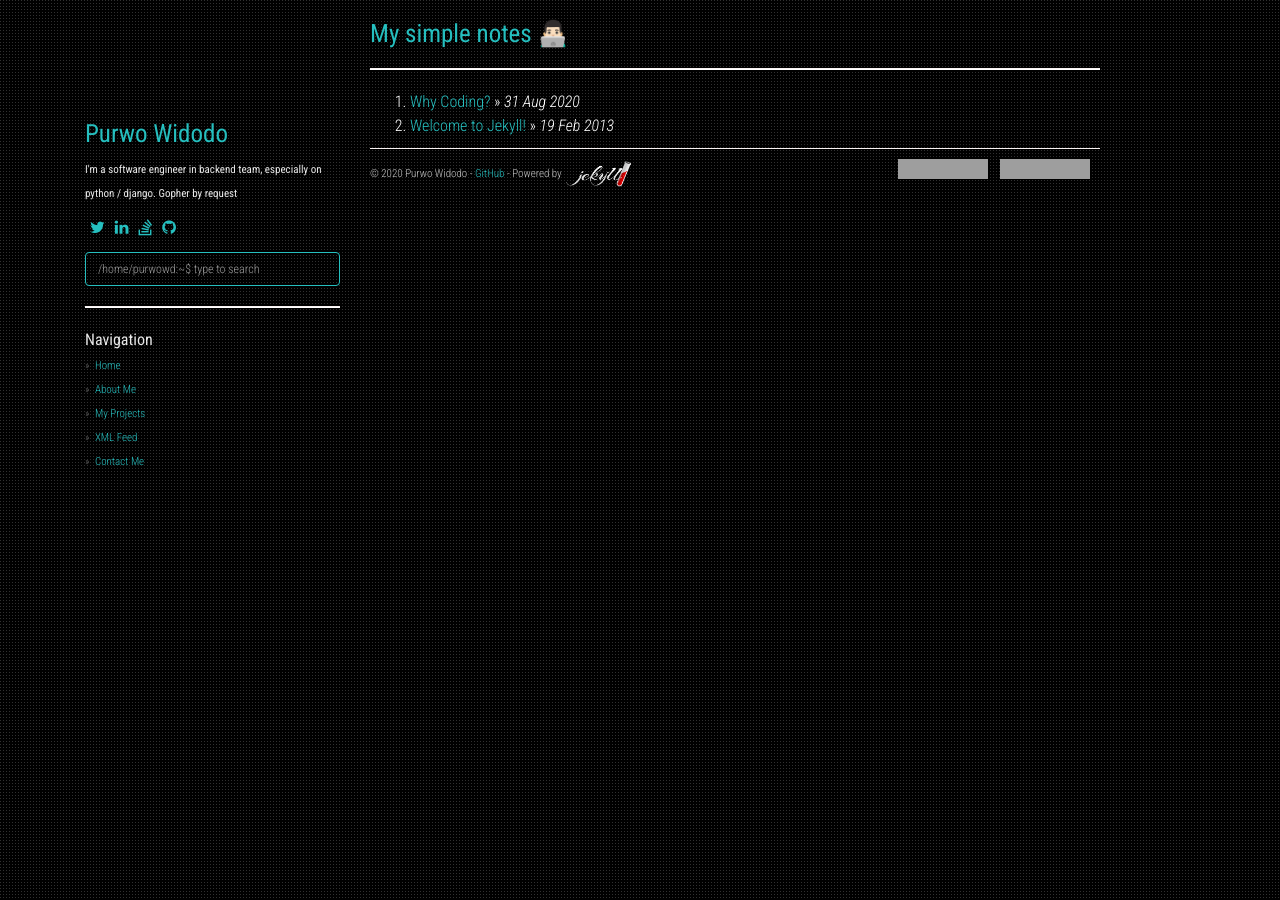
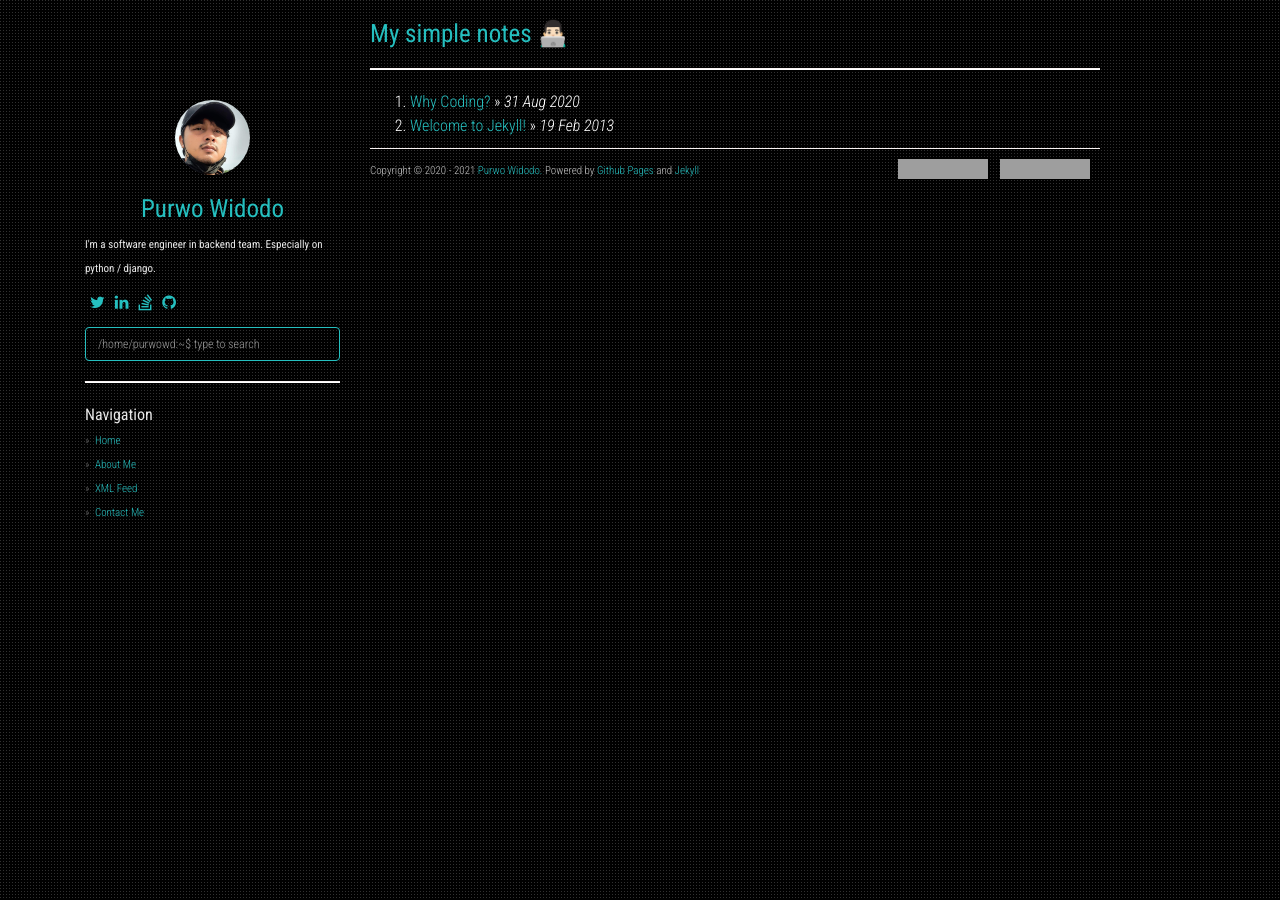
Before and after one commit to purwowd/purwowd.github.io, a Jekyll site: the page built from index.html, in a window 1280 px wide. Built offline with Jekyll 4.4.1, drawn with Linux system fonts in a browser that asks for light colours; nearby versions of some CDN libraries; the list of posts is cut into pages by our own code; grey boxes are pictures that could not be loaded.

Commit message:
Added avatar

```diff
--- a/_config.yml
+++ b/_config.yml
@@ -2,9 +2,10 @@ title: 'My simple notes 👨🏻‍💻'
 description: 'The simplest way to keep my personal notes'
 author: Purwo Widodo
 github: https://github.com/purwowd
-about: I'm a software engineer in backend team, especially on python / django. Gopher by request
+about: I'm a software engineer in backend team. Especially on python / django.
 disqus_shortname: purwowd
 google_analytics: UA-XXXXXXXX-Y
+avatar_url: /static/img/avatar.jpg
 
 enableTags: true
 tagarray: []
@@ -30,8 +31,8 @@ share:
 urls:
     - text: About Me
       url: /about/
-    - text: My Projects
-      url: /projects/
+    # - text: My Projects
+    #   url: /projects/
     - text: XML Feed
       url: /feed.xml
     - text: Contact Me
--- a/_layouts/default.html
+++ b/_layouts/default.html
@@ -44,6 +44,8 @@ layout: compress
 
     {% if page.image %}
       <meta content="{{ site.url }}/static/img/posts/{{ page.image }}" property="og:image">
+    {% else %}
+      <meta content="{{ site.url }}{{ site.avatar_url }}" property="og:image">
     {% endif %}
 
     {% if page.categories %}
@@ -113,7 +115,11 @@ layout: compress
     <div class="container">
       <div class="col-sm-3">
         <div class="fixed-condition">
-          <h1 class="author-name"><a href="/">{{ site.author }}</a></h1>
+          <!-- <h1 class="author-name"><a href="/">{{ site.author }}</a></h1> -->
+          <center>
+            <a href="/"><img class="profile-avatar" src="{{ site.avatar_url }}" height="75px" width="75px" /></a>
+            <h1 class="author-name">{{ site.author }}</h1>
+          </center>
           {% if site.about %}
             <div class="profile-about">
               {{ site.about }}
@@ -144,13 +150,11 @@ layout: compress
       <div class="col-sm-8 col-offset-1 main-layout">
         {{ content }}
         <footer>
-          &copy; 2020 Purwo Widodo
+          Copyright &copy; 2020 - <script type="text/javascript">var getYear = new Date;document.write(getYear.getFullYear());</script><a href="{{ site.github }}"> Purwo Widodo.</a> Powered by <a href="https://pages.github.com/">Github Pages</a> and <a href="https://jekyllrb.com/">Jekyll</a>
+          <!-- Build with <a href="https://jekyllrb.com/"><img src="/static/img/logo-2x.png" width="70" height="30"></a> -->
           <!-- {{ site.author }} -->
-          {% if site.github %}
-            - <a href="{{ site.github }}">{{ site.github }}</a> - Powered by <a href="https://github.com">
-                <img src="/static/img/logo-2x.png" width="70" height="30">
-            </a>
-          {% endif %}
+          <!-- {% if site.github %} -->
+          <!-- {% endif %} -->
           <div class="btn-github" style="float:right;">
             <iframe src="https://ghbtns.com/github-btn.html?user=purwowd&repo=purwowd.github.io&type=star&count=true" frameborder="0" scrolling="0" width="100" height="20px"></iframe>
             <iframe src="https://ghbtns.com/github-btn.html?user=purwowd&repo=purwowd.github.io&type=fork&count=true" frameborder="0" scrolling="0" width="100" height="20px"></iframe>
--- a/static/css/main.css
+++ b/static/css/main.css
@@ -100,6 +100,16 @@ div.col-sm-3 div.profile-about {
   font-weight: normal;
 }
 
+div.col-sm-3 img.profile-avatar {
+  border-radius: 150px;
+  -webkit-border-radius: 150px;
+  -moz-border-radius: 150px;
+  -ms-border-radius: 150px;
+  -o-border-radius: 150px;
+  margin-left: auto;
+  margin-right: auto;
+}
+
 /* Pagination */
 .PageNavigation {
   font-size: 14px;
```
Also changed, not shown: static/img/_posts/Broadcast_Mail.png (deleted), static/img/_posts/amazon-rds1.png (deleted), static/img/_posts/amazon-rds2.png (deleted), static/img/_posts/amazon-rds3.png (deleted), static/img/_posts/amazon-rds4.png (deleted), static/img/_posts/amazon-rds5.png (deleted), static/img/_posts/csr.png (deleted), static/img/_posts/siap-security-group.png (deleted), static/img/_posts/ssl1.png (deleted), static/img/_posts/ssl2.png (deleted), static/img/avatar.jpg (added), static/img/favicon_bak.ico (deleted), static/img/footer-logo.png (deleted), static/img/screenshot-post-page.png (deleted).
